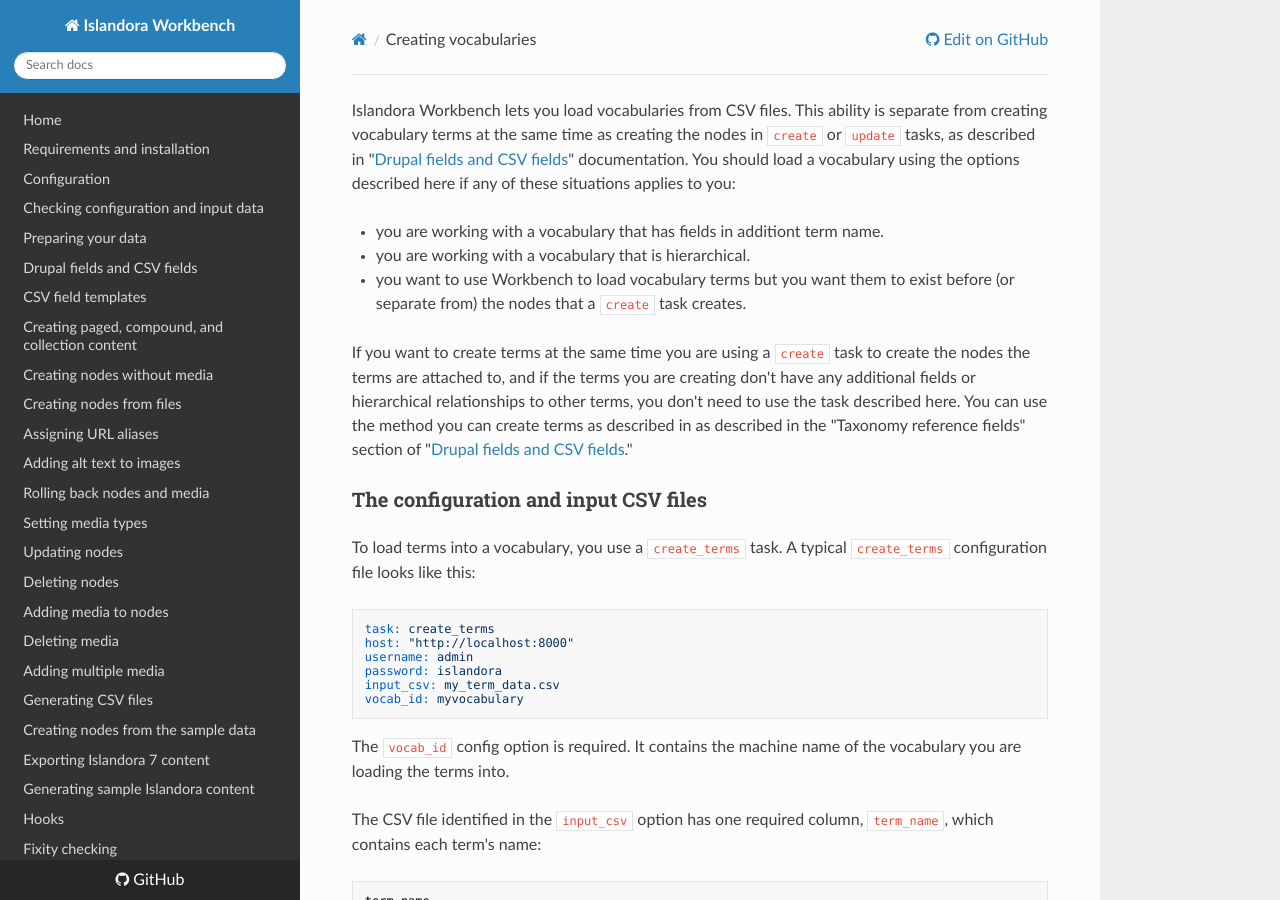
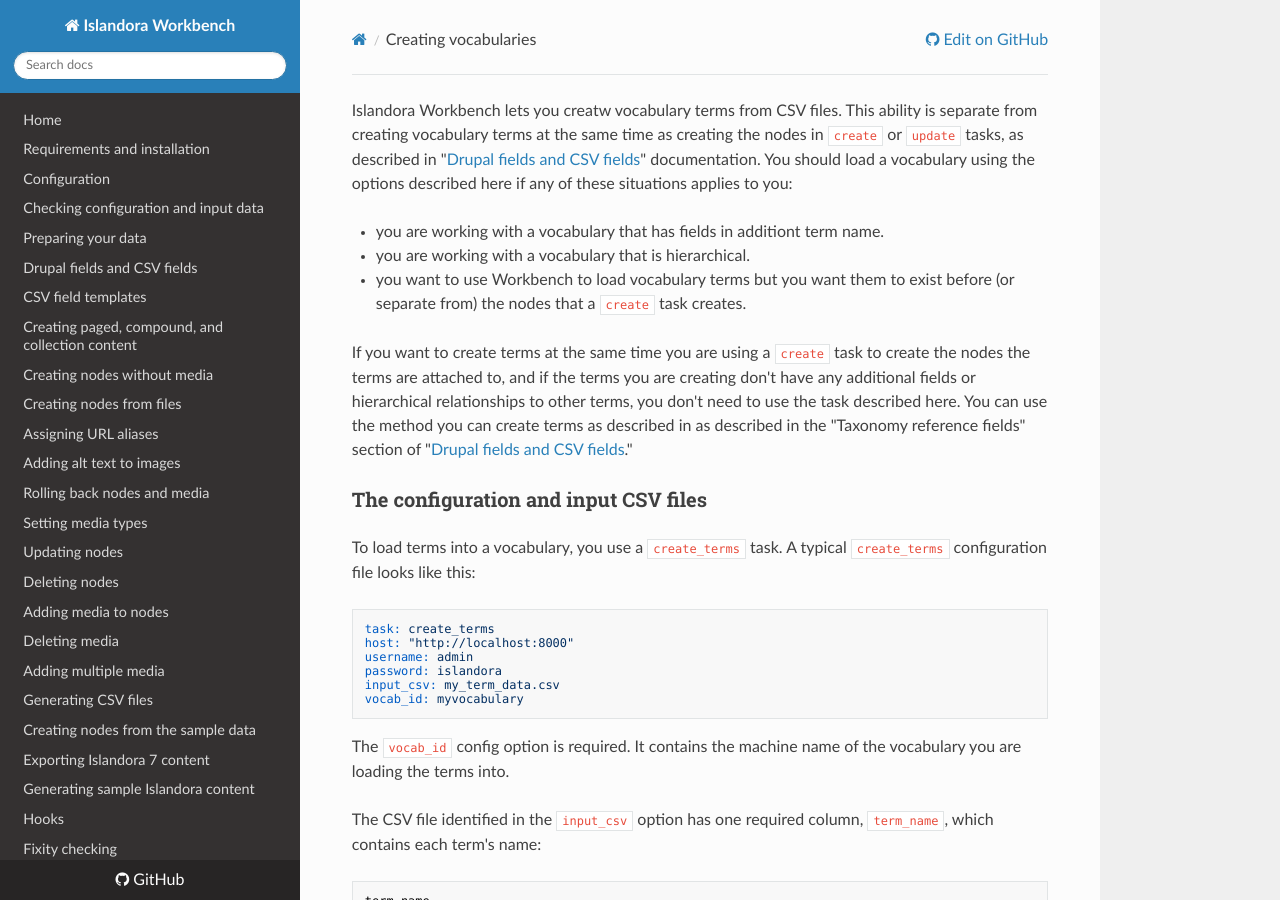
Before and after one commit to mjordan/islandora_workbench_docs, an MkDocs documentation site: the page built from docs/creating_vocabularies.md, in a window 1280 px wide and 900 px high. Built offline with MkDocs 1.6.1, drawn with Linux system fonts in a browser that asks for light colours; nearby versions of some CDN libraries; old or Windows-style settings are respelled for this version of MkDocs.

Commit message:
Cleanup on creating_vocabularies.md

```diff
--- a/docs/creating_vocabularies.md
+++ b/docs/creating_vocabularies.md
@@ -1,4 +1,4 @@
-Islandora Workbench lets you load vocabularies from CSV files. This ability is separate from creating vocabulary terms at the same time as creating the nodes in `create` or `update` tasks, as described in "[Drupal fields and CSV fields](/islandora_workbench_docs/fields)" documentation. You should load a vocabulary using the options described here if any of these situations applies to you:
+Islandora Workbench lets you creatw vocabulary terms from CSV files. This ability is separate from creating vocabulary terms at the same time as creating the nodes in `create` or `update` tasks, as described in "[Drupal fields and CSV fields](/islandora_workbench_docs/fields)" documentation. You should load a vocabulary using the options described here if any of these situations applies to you:
 
 * you are working with a vocabulary that has fields in additiont term name.
 * you are working with a vocabulary that is hierarchical.
```
